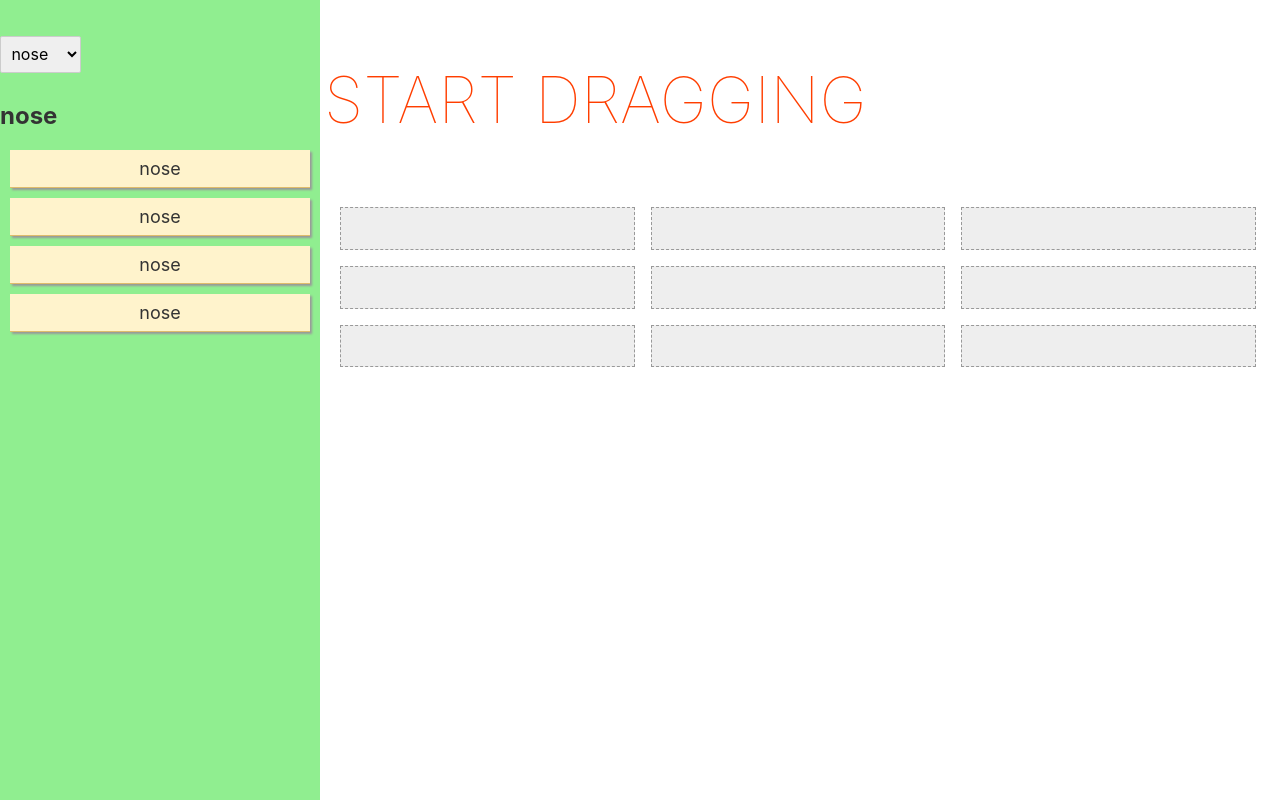
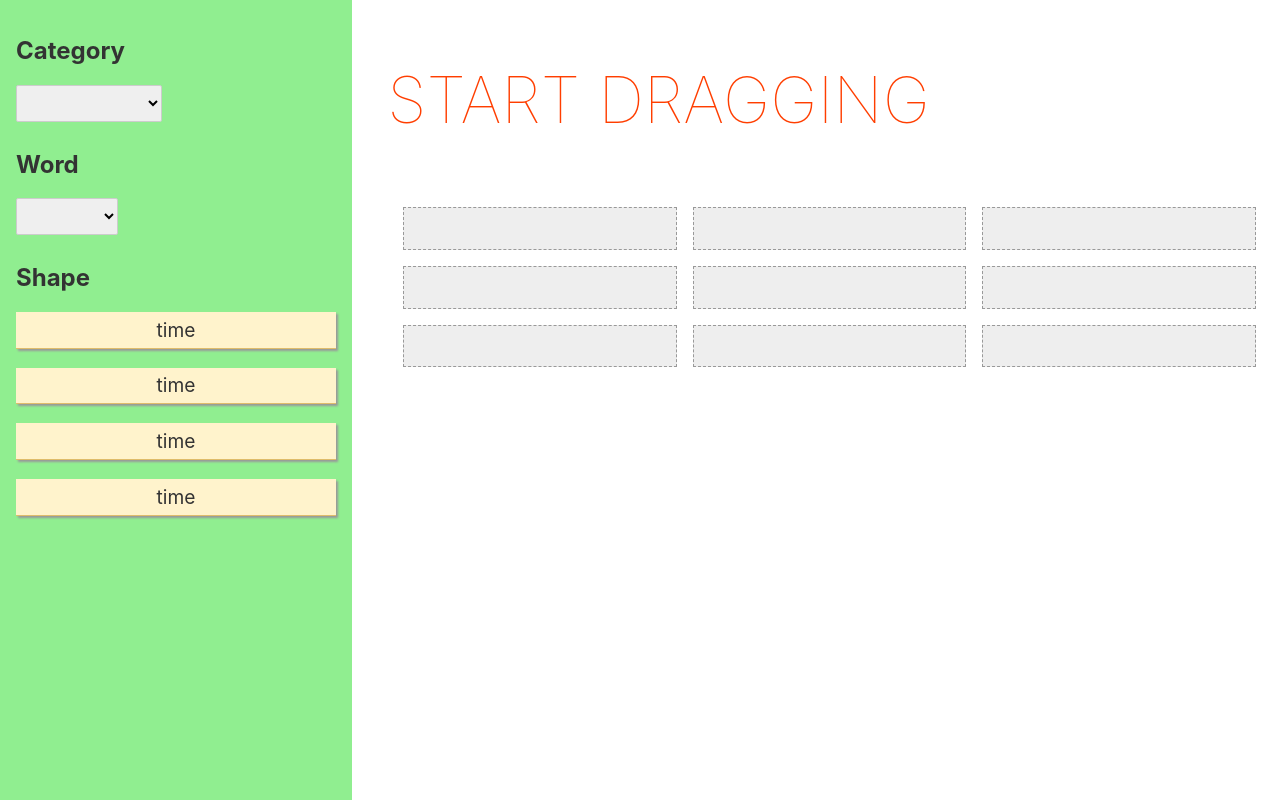
Before and after one commit to Razpudding/ritual-design, a Svelte app: page / in a window 1280 px wide. Built offline with nearby package versions, Linux system fonts and the light colour scheme.

Commit message:
Loaded up real data Text on shaope is now determine dby either category or word :)

```diff
--- a/package.json
+++ b/package.json
@@ -17,6 +17,7 @@
     "svelte": "^3.0.0"
   },
   "dependencies": {
+    "d3-fetch": "^2.0.0",
     "sirv-cli": "^1.0.0"
   }
 }
--- a/src/App.svelte
+++ b/src/App.svelte
@@ -6,11 +6,14 @@
 	* TODO: format code, remove ;
 	* 			the dropdown should trigger a function through an event that updates category as well as the shape's text value as well as the next dropdown
 	*/
-
+	import { onMount } from 'svelte'
 	import Shape from './Shape.svelte'
 	import Slot from './Slot.svelte'
 	import Dropdown from './Dropdown.svelte'
+	import {loadData, generateText} from './textGenerator.js'
 
+	let categories = []
+	let words = [[]]
 	let shapes = [
 		{	type: 'rect', id: 0, slot: null, text:"" },
 		{	type: 'rect', id: 1, slot: null, text:"" },
@@ -18,30 +21,51 @@
 		{	type: 'rect', id: 3, slot: null, text:"" },
 	]
 	let slots = new Array(9)
+
+	let currentCategory = 0
+	let currentWord = ''
+	$: currentShapeText = currentWord == ''? currentCategory : currentWord
 	let status = 'Start dragging'
-	let categories = ['nose','ears','knees','toes']
-	let category = categories[0]
 
 	function changeCategory(e){
 		console.log("changing cat to", e.detail.text)
-		category = e.detail.text
+		currentCategory = e.detail.text
 	}
+	function changeWord(e){
+		console.log("changing word to", e.detail.text)
+		currentWord = e.detail.text
+	}
+	onMount(async () => {
+		const wordData = await loadData('assets/taxonomy_0.csv')
+		console.log('wordData', wordData)
+		categories = Object.keys(wordData)
+		console.log('categories', categories)
+		words = wordData
+		currentCategory = categories[0]
+		console.log(words[currentCategory])
+	})
 </script>
 <section class='menu'>
 	<Dropdown
-		title=''
+		title='Category'
 		options={categories}
-		on:categorySelection={changeCategory}
+		on:selection={changeCategory}
 	/>
+	<Dropdown
+		title='Word'
+		options={words[currentCategory]}
+		on:selection={changeWord}
+	/>
+	<h1>Shape</h1>
 	{#each shapes.filter(s => s.slot === null) as { id } (id)}
 		<Shape
-			text={category}
+			text={currentWord == ''? currentCategory : currentWord}
 			{id}
 		/>
 	{/each}
 </section>
 <section class='content'>
-	<h1>{status}</h1>
+	<h1 class='status'>{status}</h1>
 	<div class = slotsContainer>
 		{#each slots as slot, i}
 			<Slot
@@ -49,7 +73,7 @@
 				bind:shapes={shapes}
 				bind:status={status}
 				filled={shapes.find(s => s.slot == i) !== undefined}
-				currentCategory={category}
+				currentCategory={currentShapeText}
 			>
 				{#if shapes.find(s => s.slot == i)}
 					<Shape
@@ -74,12 +98,12 @@
 		left: 0;
 		background-color: lightgreen;
 		overflow-x: hidden; /* Disable horizontal scroll */
-		padding-top: 1em;
+		padding: 1em;
 		clear: left;
 	}
 
 	.content {
-		width: 75%;
+		width: 70%;
 		float: right;
 		margin: auto;
 	}
@@ -92,7 +116,7 @@
   	padding: 1em;
   }
 
-  h1 {
+  .status {
 		color: #ff3e00;
 		text-transform: uppercase;
 		font-size: 4em;
--- a/src/Dropdown.svelte
+++ b/src/Dropdown.svelte
@@ -2,13 +2,13 @@
   import { createEventDispatcher } from 'svelte';
   export let title
   export let options
-  export let selected
+  export let selected = ''
 
   const dispatch = createEventDispatcher()
 
   function makeSelection(){
     console.log("makeSelection")
-    dispatch('categorySelection', {
+    dispatch('selection', {
       text: selected
     })
   }
@@ -22,7 +22,6 @@
       <option value={option}>{option}
     {/each}
   </select>
-  <h2>{selected}</h2>
 </div>
 
 <style>
--- a/src/Shape.svelte
+++ b/src/Shape.svelte
@@ -1,7 +1,7 @@
 <script>
 	export let text = ''
 	export let id = -1
-	export let shapes
+	export let shapes = []
 	export let inContainer = false
 
 	function dragstart(ev) {
@@ -31,9 +31,8 @@
   .shapes {
     background-color: #FFF3CC;
     border-bottom: #DFBC6A 1px solid;
-    margin: 10px;
-    padding: 8px;
-    font-size: 18px;
+    padding: .3em;
+    font-size: 1.2em;
     text-align: center;
     box-shadow: 2px 2px 2px #999;
     cursor: move;
--- /dev/null
+++ b/src/textGenerator.js
@@ -0,0 +1,46 @@
+//TODO: Remove side effect, global var 'words'
+import { csv } from 'd3-fetch'
+
+let sentenceLength = 4
+let words = {}
+let columns
+const iterations = 20
+
+export async function loadData(url){
+  console.log(url)
+
+  await csv(url, parseRow)
+  console.log("word Data", words)
+
+  columns = Object.keys(words)
+  console.log("columns", columns)
+  return words
+}
+
+function parseRow(row){
+  // console.log(row)
+  for (let column in row){
+    if (row[column] == ""){
+      continue
+    }
+    if (!words[column]) {
+      words[column] = []
+    }
+    words[column].push(row[column])
+  }
+}
+
+export function generateText(words, pattern){
+  console.log("generating", pattern)
+  let text = ''
+  let sentenceEnd = pattern.includes("questions") ? "?" : "."
+
+  // random selective
+  for (let i of pattern){
+    let candidates = words[i]
+    // console.log(candidates)
+    text += candidates[Math.floor(Math.random() * candidates.length)] + " "
+  }
+  text = text.replace(/.$/, sentenceEnd)
+  return text
+}
```
Also changed, not shown: public/assets/taxonomy_0.csv (added), 1 other file (tests, documents, lock files or other folders).
